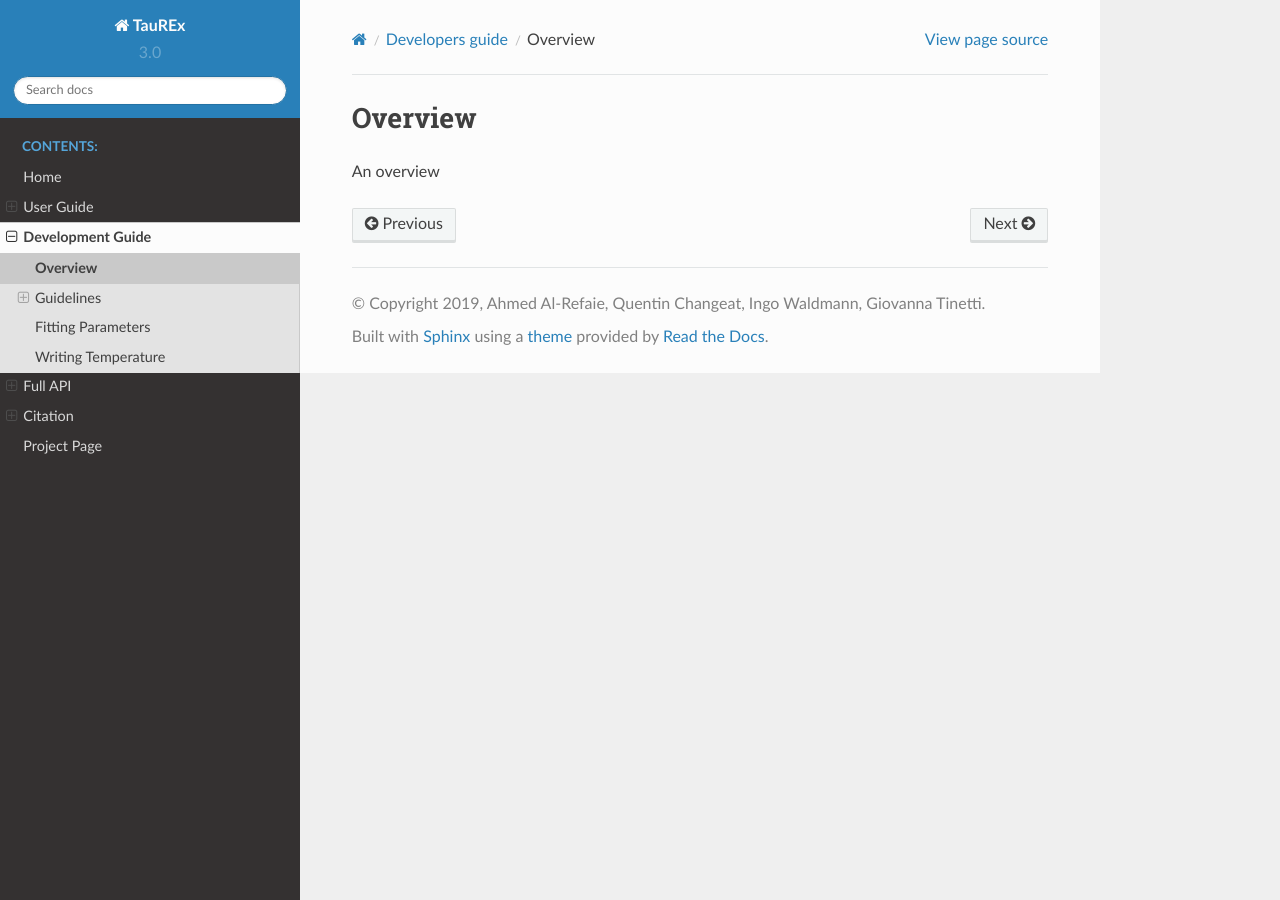
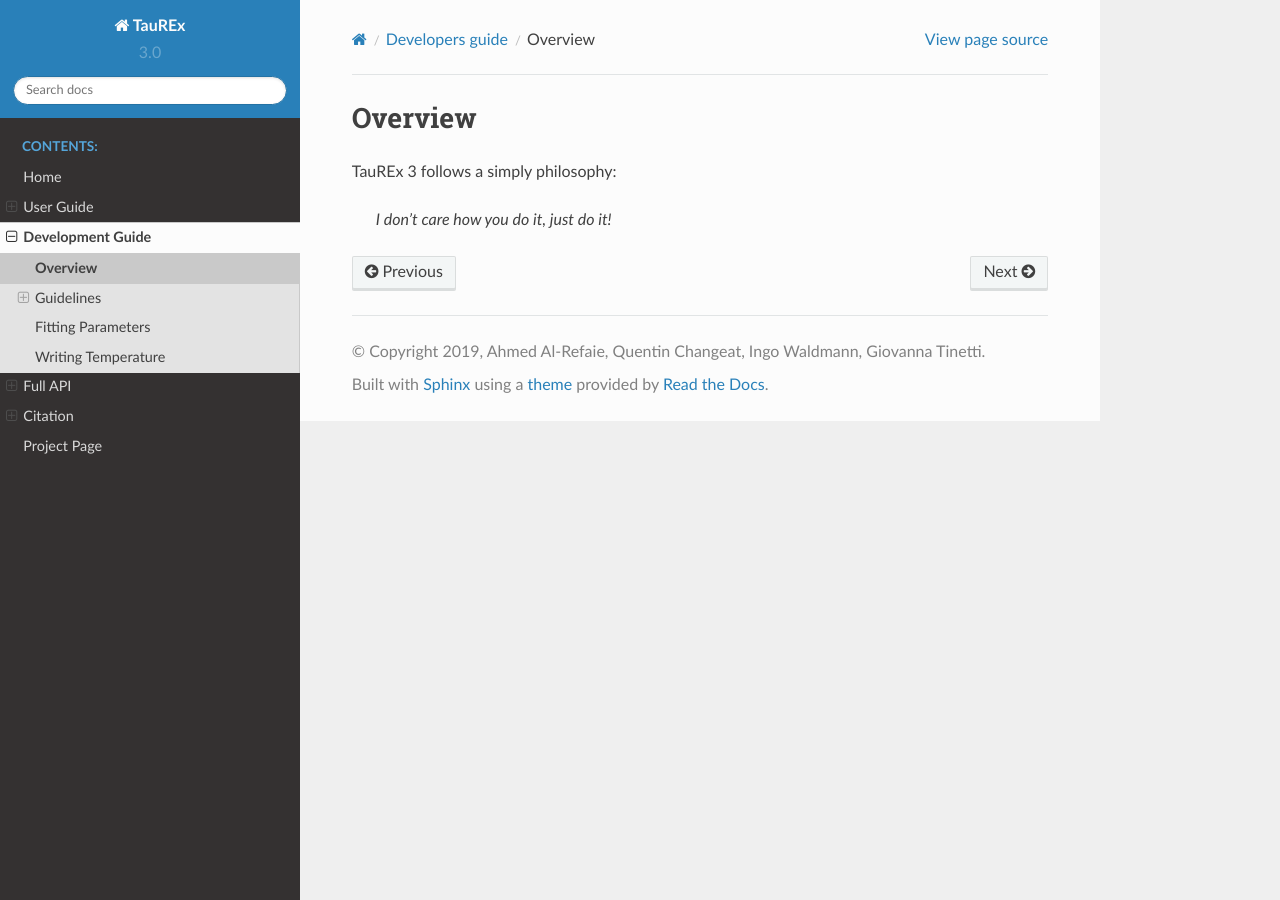
Before and after one commit to ucl-exoplanets/TauREx3_public, a Sphinx documentation site: the page built from doc/source/devel/overview.rst, in a window 1280 px wide. Built offline with Sphinx 7.4.7 and the Read the Docs theme 2.0.0, drawn with Linux system fonts in a browser that asks for light colours; pages that are not in the unit, such as notebooks, are missing from menus.

Commit message:
Started some documentation of developers

```diff
--- a/doc/source/devel/overview.rst
+++ b/doc/source/devel/overview.rst
@@ -2,4 +2,6 @@
 Overview
 ========
 
-An overview
+TauREx 3 follows a simply philosophy:
+
+    *I don't care how you do it, just do it!*
```
Also changed, not shown: doc/source/devel/plugins.rst (added, +9 -0 lines).
